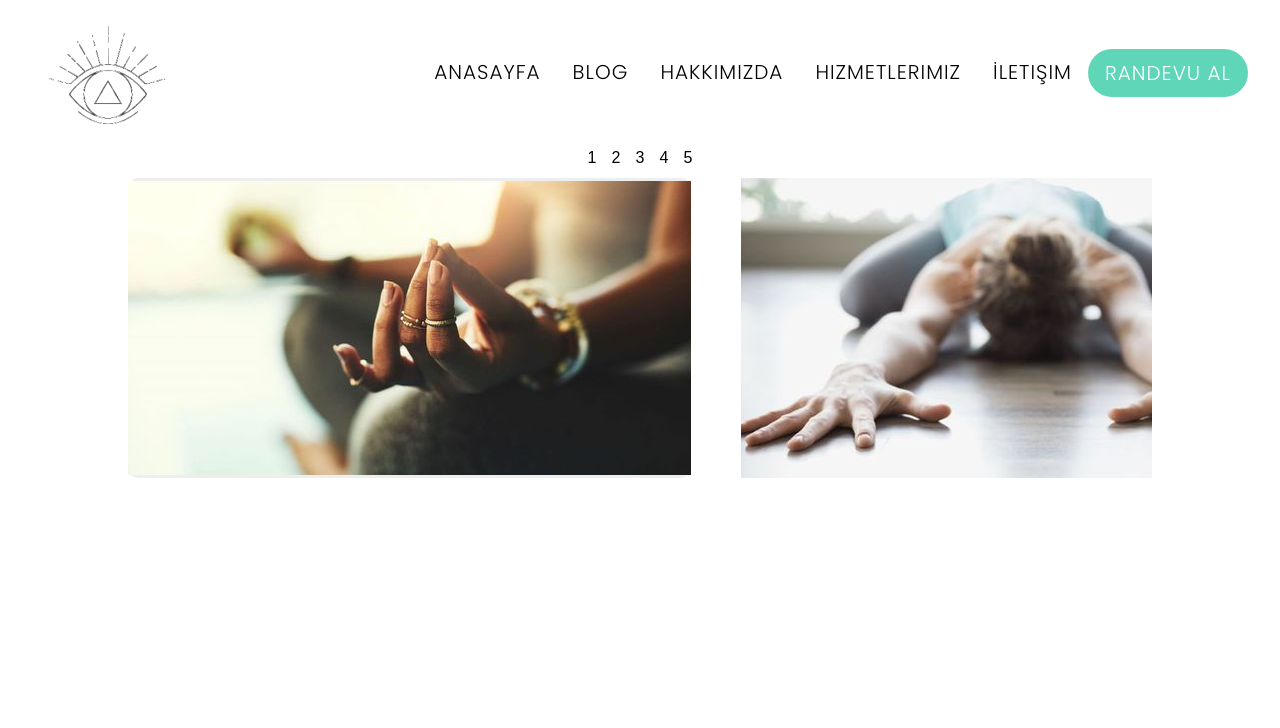
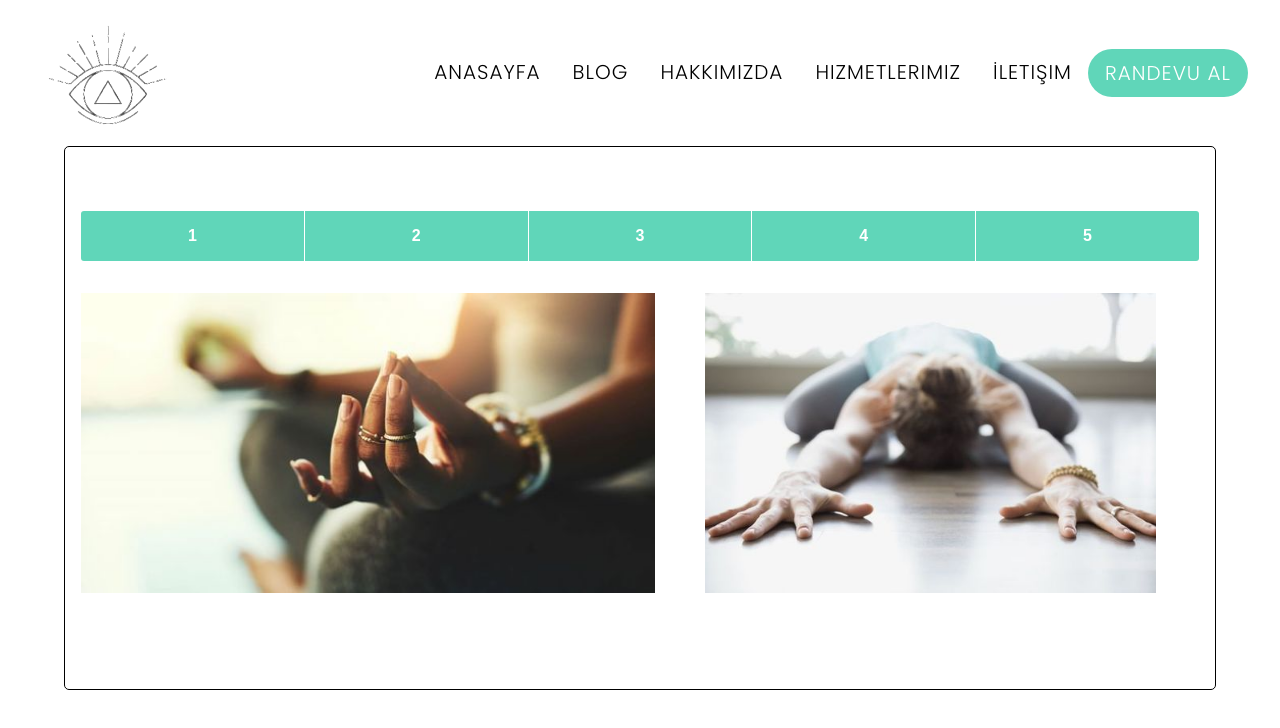
Before and after one commit to enescakar2148/tez, a React (Create React App) app: page / in a window 1280 px wide. Shown: the top 728 px of the page. Built offline with nearby package versions, Linux system fonts and the light colour scheme.

Commit message:
last edites

```diff
--- a/src/Components/Feed.js
+++ b/src/Components/Feed.js
@@ -16,27 +16,49 @@ export default class Feed extends Component {
                 <div className="slider_ana">
                     <div className="slider">
 
-                    <a href="#slide-1">1</a>
-                    <a href="#slide-2">2</a>
-                    <a href="#slide-3">3</a>
-                    <a href="#slide-4">4</a>
-                    <a href="#slide-5">5</a>
+                        <div className='numbers-wrapper'>
+                            <ul id='slide-route'>
+                                <li id='route1' className='route'>
+                                    1
+                                </li>
+
+                                <li id='route2' className='route'>
+                                    2
+                                </li>
+
+                                <li id='route3' className='route'>
+                                    3
+                                </li>
+
+                                <li id='route4' className='route'>
+                                    4
+                                </li>
+
+                                <li id='route5' className='route'>
+                                    5
+                                </li>
+                            </ul>
+                        </div>
 
                         <div className="slides">
                             <div id="slide-1">
-                        <img src={slider1}>
+                                <img src={slider1} className='slide-image'
+                                    alt='Slider Image'>
                                 </img>
                             </div>
                             <div id="slide-2">
-                        <img src={slider2}>
+                                <img src={slider2} className='slide-image'
+                                    alt='Slider Image'>
                                 </img>
                             </div>
                             <div id="slide-3">
-                        <img src={slider3}>
+                                <img src={slider3} className='slide-image'
+                                    alt='Slider Image'>
                                 </img>
                             </div>
                             <div id="slide-4">
-                        <img src={slider4}>
+                                <img src={slider4} className='slide-image'
+                                    alt='Slider Image'>
                                 </img>
                             </div>
 
--- a/src/Components/RandevuAl.js
+++ b/src/Components/RandevuAl.js
@@ -16,7 +16,7 @@ export default function RandevuAl() {
   return (
     <div className="calendar">
             <div className="calendarp">
-        <img src={CalendarP}>
+        <img src={CalendarP} id='calendar-image'>
 
         </img>
         </div>
--- a/src/css/Feed.css
+++ b/src/css/Feed.css
@@ -1,13 +1,71 @@
+@import url("./Colurs.css");
+
 .slider {
-    width: 80%;
+    width: 100%;
     text-align: center;
     overflow: hidden;
+    padding: 0 1rem;
+    display: flex;
+    flex-direction: column;
+  }
+
+  #slide-route{
+    display: flex;
+    border-radius: 3px;
+    background-color: var(--LIGHT-GREEN);
+    width: 100%;
+    justify-content: space-around;
+    font-weight: bold;
+    list-style-type: none;
+
+    height: 50px;
+    justify-content: space-around;
+    align-items: center;
+  }
+
+  #route1{
+    border-right: 1px solid #fff;
+  }
+
+
+  #route2{
+    border-right: 1px solid #fff;
+  }
+
+
+  #route3{
+    border-right: 1px solid #fff;
+  }
+
+
+  #route4{
+    border-right: 1px solid #fff;
+  }
+
+  .route{
+    transition: .2s;
+
+    height: 100% !important;
+
+    width: 100%;
+    display: flex;
+    justify-content: center;
+    align-items: center;
+    color: #fff;
+  }
+
+  .route:hover {
+    background-color: #fff;
+    color: var(--LIGHT-GREEN);
   }
 
   .slides {
     display: flex;
-
-    overflow-x: auto;
+    align-items: center;
+    height: fit-content;
+    padding: 2rem 0;
+    overflow-x: scroll;
+    overflow-y: hidden;
     scroll-snap-type: x mandatory;
 
 
@@ -19,6 +77,9 @@
     scroll-snap-points-x: repeat(300px);
     scroll-snap-type: mandatory;
     */
+  }
+  .slide-image{
+    height: 100% !important;
   }
   .slides::-webkit-scrollbar {
     width: 10px;
@@ -49,9 +110,7 @@
     align-items: center;
     font-size: 100px;
   }
-  .slides > div:target {
-  /*   transform: scale(0.8); */
-  }
+
   .author-info {
     background: rgba(0, 0, 0, 0.75);
     color: white;
@@ -69,29 +128,14 @@
  .slider_ana{
      display:flex;
      justify-content:center;
+     padding: 4rem 0;
+    margin: 0 4rem;
+    border: 1px solid #000;
+    border-radius: 5px;
  }
-  .slider > a {
-    display: inline-flex;
-    width: 1.5rem;
-    height: 1.5rem;
-    background: white;
-    text-decoration: none;
-    align-items: center;
-    justify-content: center;
-    border-radius: 50%;
-    margin: 0 0 0.5rem 0;
-    position: relative;
-  }
   .slider > a:active {
     top: 1px;
   }
   .slider > a:focus {
     background: #000;
   }
-
-  /* Don't need button navigation */
-  @supports (scroll-snap-type) {
-    .slider > a {
-      display: none;
-    }
-  }
--- a/src/css/calendar.css
+++ b/src/css/calendar.css
@@ -7,6 +7,9 @@
     align-items: center;
     align-content: center;
     width: 100%;
+}
+#calendar-image{
+    height: 99vh;
 }
 .calendar_btn{
     display: flex;
```
Also changed, not shown: 1 other file (tests, documents, lock files or other folders). Lines whose indentation alone changed are shown as unchanged.
